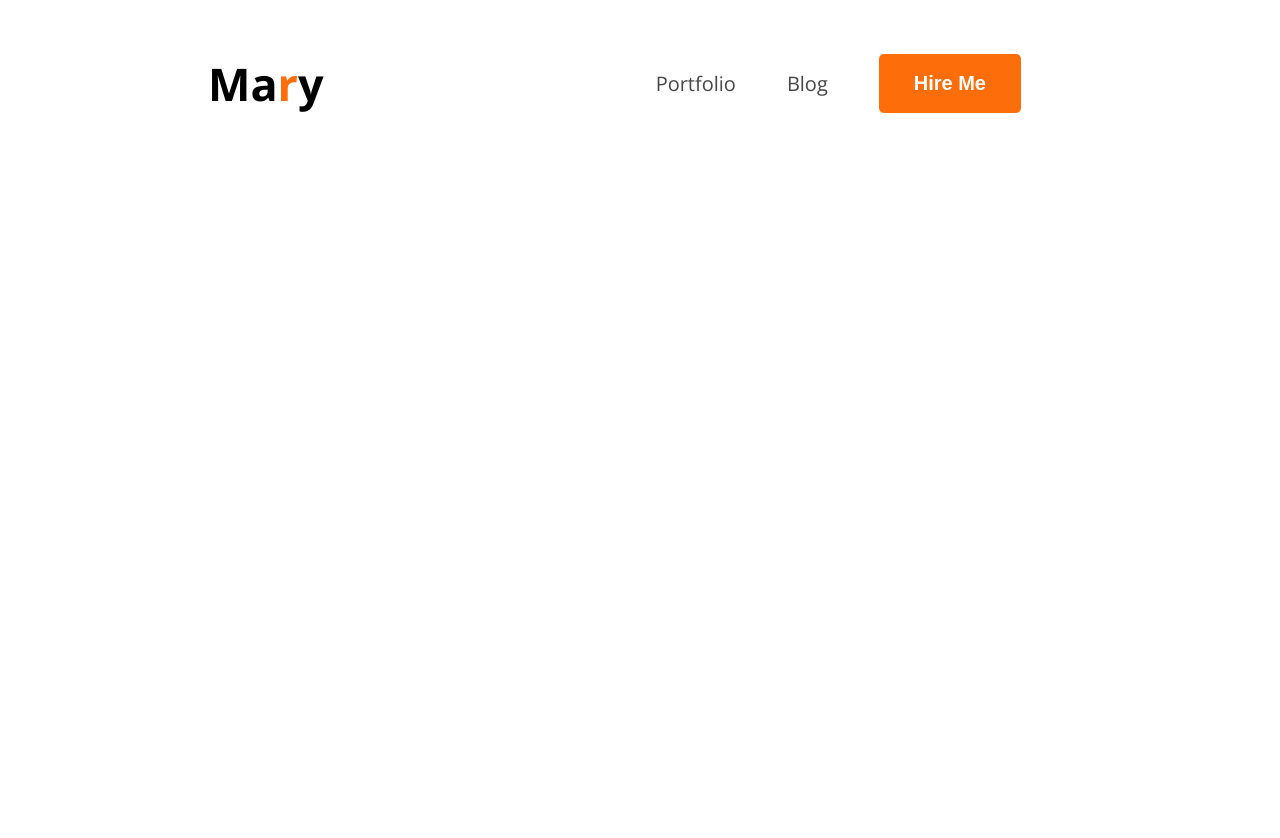
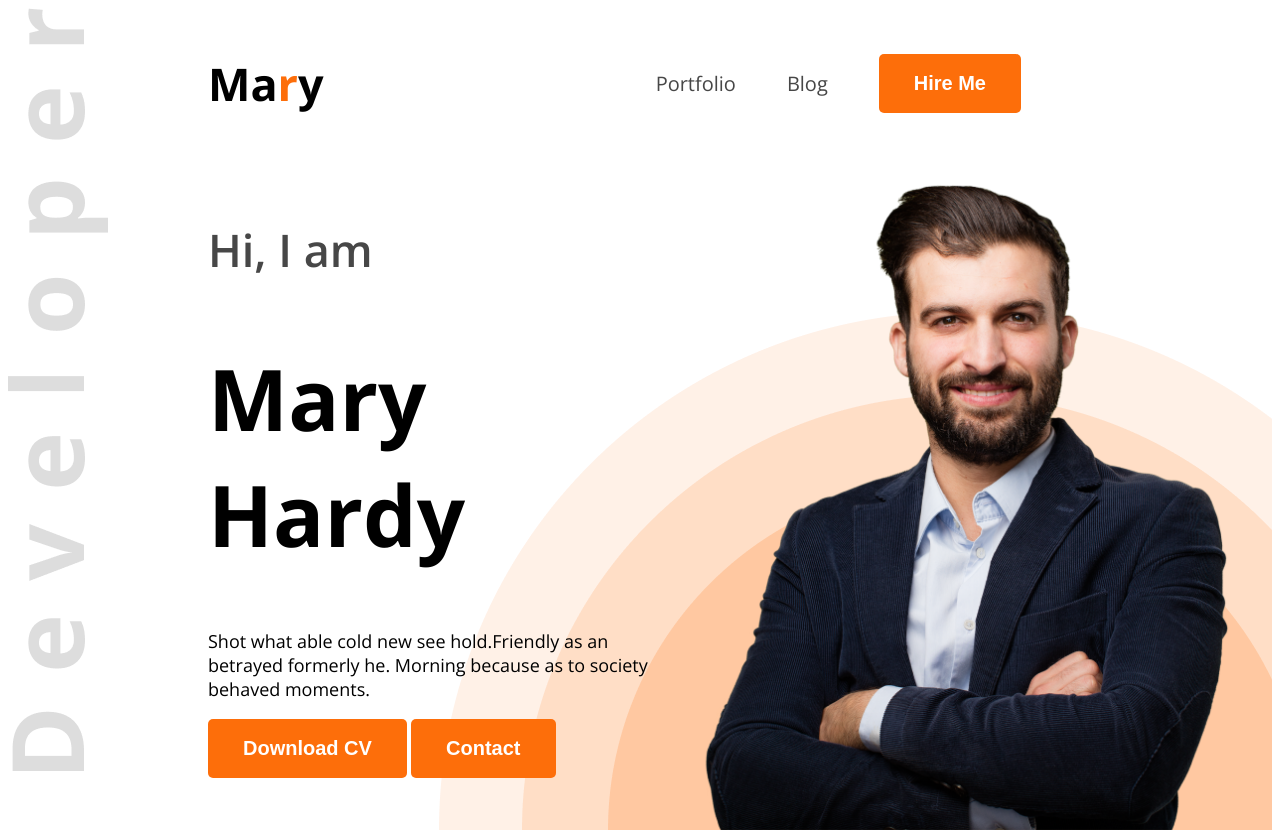
Before and after one commit to Alamgir5035/my-first-website-portfolio, a plain HTML site: page index.html in a window 1280 px wide. Before the commit the page ends 800 px from the top, so only its background shows below. Drawn offline with nearby package versions, Linux system fonts and the light colour scheme.

Commit message:
added my website

```diff
--- a/index.html
+++ b/index.html
@@ -10,6 +10,7 @@
     <link rel="stylesheet" href="styles/portfolio.css">
 </head>
 <body class="open-sans-normal">
+    <header class="header">
         <nav>
             <h3 class="nav-title">Ma<span class="tex-primary">r</span>y</h3>
             <ul>
@@ -18,7 +19,17 @@
                 <li><a href=""><button class="btn-primary">Hire Me</button></a></li>
             </ul>
         </nav>
-    <header>
+        <div class="banner">
+            <div class="banner-content">
+                <h4 class="banner-greetings dark-2">Hi, I am</h4>
+                <h1 class="banner-title">Mary Hardy</h1>
+                <p class="banner-description">Shot what able cold new see hold.Friendly as an betrayed formerly he. Morning because as to society behaved moments.</p>
+                <button class="btn-primary">Download CV</button>
+                <button class="btn-primary">Contact</button>
+            </div>
+            <img class="banner-profile-pic" src="images/hardy.png" alt="">
+        </div>
+
 
     </header>
     <main>
--- a/styles/portfolio.css
+++ b/styles/portfolio.css
@@ -24,7 +24,12 @@
 
 }
 
-
+/* header */
+.header{
+    background-image: url(../images/developer.png), url(../images/header_bg.png);
+    background-repeat: no-repeat;
+    background-position: top left, bottom right;
+}
 
 /* Nav styles */
 nav{
@@ -56,3 +61,31 @@
     text-decoration: none;
     font-size: 20px;
 }
+
+/* banner styles */
+
+.banner{
+    display: flex;
+    justify-content: space-between;
+    margin: 0 35px 0 200px;
+}
+
+.banner-greetings{
+    font-size: 45px;
+    font-weight: 600;
+
+}
+.banner-content{
+    max-width: 580px;
+}
+
+.banner-title{
+    font-weight: bold;
+    font-size: 85px;
+}
+.banner-description{
+    font-size:18px ;
+}
+.banner-profile-pic{
+    width: 580px;
+}
```
Lines whose indentation alone changed are shown as unchanged.
